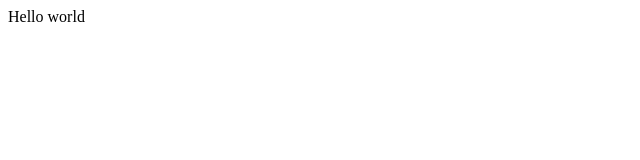
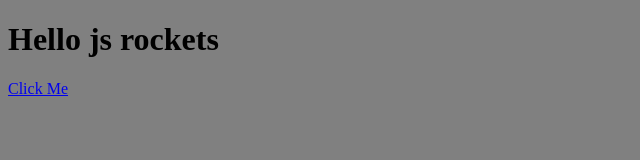
Before and after one commit to Danster3/js-rocket, a plain HTML site: page index.html in a window 1280 px wide. Shown: the whole page, without its empty margins (0-640 px from the left). Drawn offline with Linux system fonts and the light colour scheme.

Commit message:
added css an js

```diff
--- /dev/null
+++ b/css/style.css
@@ -0,0 +1,3 @@
+body{
+    background-color: grey;
+}
--- a/index.html
+++ b/index.html
@@ -1,5 +1,19 @@
-Hello world
+<!DOCTYPE html>
+<html>
 
-<script type="text/javascript">
-    console.log('hello there freiends')
-</script>
+<head>
+    <title> JS Rocket </title>
+    <script type="text/javascript" src="js/script.js">
+    </script>
+    <link rel="stylesheet" type = "text/css"
+    href="css/style.css">
+</head>
+
+<body>
+    <h1>Hello js rockets</h1>
+    <a href="#" onclick="car.fly();"> Click Me </a>
+
+
+</body>
+
+</html>
--- /dev/null
+++ b/js/script.js
@@ -0,0 +1,25 @@
+var car = {
+    make: 'BMW',
+    type: 'Fast',
+    color: 'blue',
+    isTurnedOn: true,
+    numberOfWheels: 4,
+    seats: ['seat 1','seat 2','seat 3','seat 4'],
+
+    trunOn: function (){
+        this.isTurnedOn = true;
+    },
+
+    turnOff: function(){
+        this.isTurnedOn = false;
+    },
+
+    fly: function(){
+        alert('fly');
+    }
+
+
+};
+
+
+console.log('hello there freiends');
```
Also changed, not shown: 1 other file.
